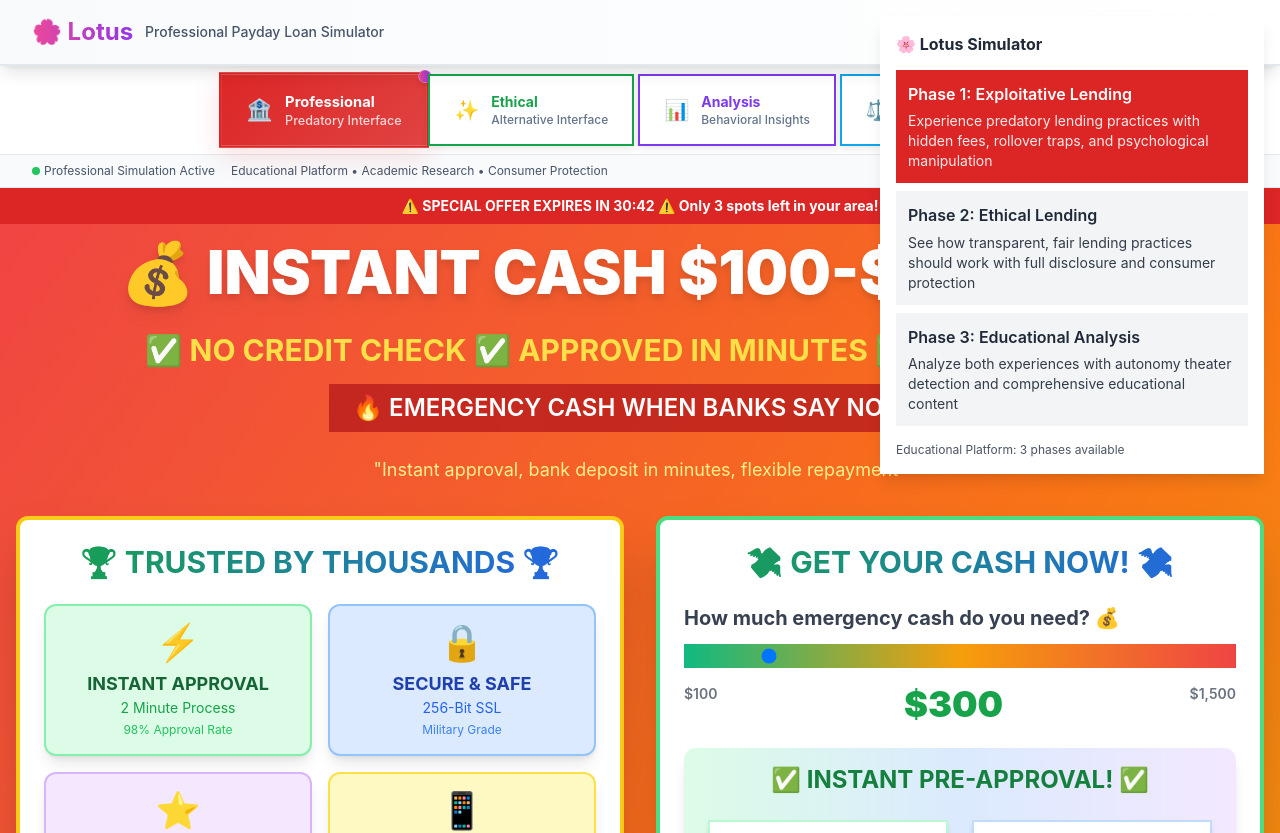
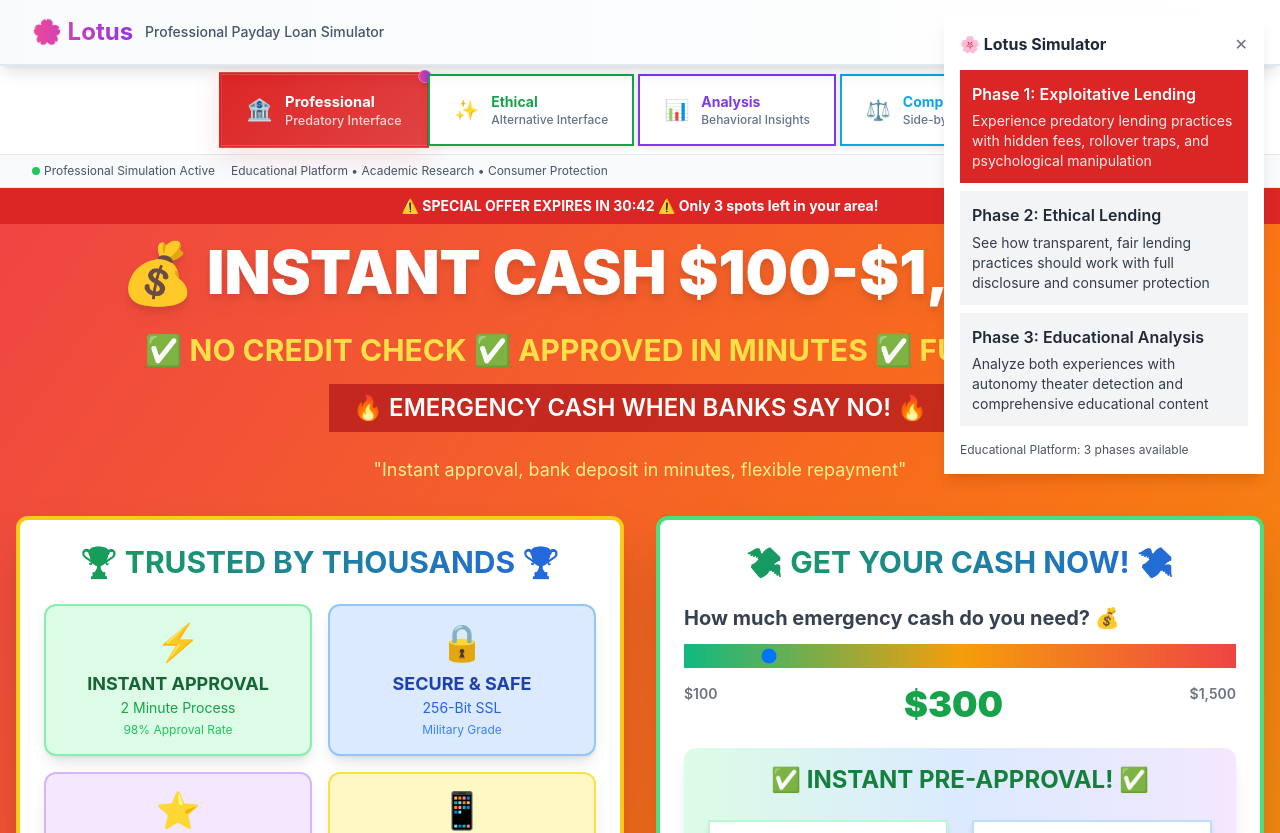
Before and after one commit to Millerd8436/Lotus, a Next.js app: page / in a window 1280 px wide. Shown: the top 833 px of the page. Built offline with nearby package versions, Linux system fonts and the light colour scheme.

Commit message:
feat: add localStorage persistence and collapsible panel for Lotus Simulator

```diff
--- a/app/page.tsx
+++ b/app/page.tsx
@@ -1,9 +1,9 @@
 "use client";
 
-import Phase1ExploitativeWebsite from '@/components/Phase1ExploitativeWebsite';
-import Phase2EthicalWebsite from '@/components/Phase2EthicalWebsite';
-import Phase3EducationalReflection from '@/components/Phase3EducationalReflection';
-import React, { useState } from 'react';
+import Phase1ExploitativeWebsite from "@/components/Phase1ExploitativeWebsite";
+import Phase2EthicalWebsite from "@/components/Phase2EthicalWebsite";
+import Phase3EducationalReflection from "@/components/Phase3EducationalReflection";
+import React, { useEffect, useState } from "react";
 
 /**
  * Main Lotus Payday Loan Simulator Application
@@ -14,37 +14,76 @@ import React, { useState } from 'react';
  * - Phase 3: Educational reflection and autonomy theater analysis
  */
 
-type Phase = 'phase1' | 'phase2' | 'phase3';
+type Phase = "phase1" | "phase2" | "phase3";
 
 const LotusSimulator: React.FC = () => {
-  const [currentPhase, setCurrentPhase] = useState<Phase>('phase1');
+  const [currentPhase, setCurrentPhase] = useState<Phase>("phase1");
+  const [showPanel, setShowPanel] = useState<boolean>(true);
+
+  // Load preferences from localStorage on mount
+  useEffect(() => {
+    if (typeof window === "undefined") return;
+    const storedPhase = localStorage.getItem(
+      "lotus-current-phase"
+    ) as Phase | null;
+    const storedShow = localStorage.getItem("lotus-show-panel");
+    if (storedPhase && ["phase1", "phase2", "phase3"].includes(storedPhase)) {
+      setCurrentPhase(storedPhase);
+    }
+    if (storedShow === "false") {
+      setShowPanel(false);
+    }
+  }, []);
+
+  // Persist phase selection
+  useEffect(() => {
+    if (typeof window === "undefined") return;
+    localStorage.setItem("lotus-current-phase", currentPhase);
+  }, [currentPhase]);
+
+  // Persist panel visibility
+  useEffect(() => {
+    if (typeof window === "undefined") return;
+    localStorage.setItem("lotus-show-panel", showPanel.toString());
+  }, [showPanel]);
 
   const phaseDescriptions = {
     phase1: {
       title: "Phase 1: Exploitative Lending",
-      description: "Experience predatory lending practices with hidden fees, rollover traps, and psychological manipulation",
+      description:
+        "Experience predatory lending practices with hidden fees, rollover traps, and psychological manipulation",
       color: "bg-red-600",
-      hoverColor: "hover:bg-red-700"
+      hoverColor: "hover:bg-red-700",
     },
     phase2: {
       title: "Phase 2: Ethical Lending",
-      description: "See how transparent, fair lending practices should work with full disclosure and consumer protection",
+      description:
+        "See how transparent, fair lending practices should work with full disclosure and consumer protection",
       color: "bg-green-600",
-      hoverColor: "hover:bg-green-700"
+      hoverColor: "hover:bg-green-700",
     },
     phase3: {
       title: "Phase 3: Educational Analysis",
-      description: "Analyze both experiences with autonomy theater detection and comprehensive educational content",
+      description:
+        "Analyze both experiences with autonomy theater detection and comprehensive educational content",
       color: "bg-purple-600",
-      hoverColor: "hover:bg-purple-700"
-    }
+      hoverColor: "hover:bg-purple-700",
+    },
   };
 
-
-
-  const renderPhaseSelector = () => (
-    <div className="fixed top-4 right-4 z-50 bg-white rounded-lg shadow-lg p-4 max-w-sm">
-      <h3 className="font-bold text-gray-800 mb-3">🌸 Lotus Simulator</h3>
+  const renderPhaseSelector = () =>
+    showPanel ? (
+      <div className="fixed top-4 right-4 z-50 bg-white rounded-lg shadow-lg p-4 w-80 max-w-full md:max-w-sm">
+        <div className="flex items-center justify-between mb-3">
+          <h3 className="font-bold text-gray-800">🌸 Lotus Simulator</h3>
+          <button
+            aria-label="Close panel"
+            onClick={() => setShowPanel(false)}
+            className="text-gray-500 hover:text-gray-700"
+          >
+            ✕
+          </button>
+        </div>
         <div className="space-y-2">
           {Object.entries(phaseDescriptions).map(([phase, info]) => (
             <button
@@ -53,35 +92,37 @@ const LotusSimulator: React.FC = () => {
               className={`w-full text-left p-3 rounded-lg transition-all duration-200 ${
                 currentPhase === phase
                   ? `${info.color} text-white`
-                : 'bg-gray-100 hover:bg-gray-200 text-gray-800'
+                  : "bg-gray-100 hover:bg-gray-200 text-gray-800"
               }`}
             >
               <div className="flex items-center justify-between">
-              <div className="flex items-center space-x-2">
                 <span className="font-semibold">{info.title}</span>
-
               </div>
-            </div>
-            <div className="text-sm opacity-90 mt-1">
-              {info.description}
-            </div>
+              <div className="text-sm opacity-90 mt-1">{info.description}</div>
             </button>
           ))}
         </div>
-
         <div className="mt-4 text-xs text-gray-600">
           Educational Platform: 3 phases available
         </div>
       </div>
+    ) : (
+      <button
+        onClick={() => setShowPanel(true)}
+        className="fixed bottom-4 right-4 z-50 bg-purple-600 hover:bg-purple-700 text-white p-4 rounded-full shadow-lg"
+        aria-label="Open simulator panel"
+      >
+        🌸
+      </button>
     );
 
   const renderCurrentPhase = () => {
     switch (currentPhase) {
-      case 'phase1':
+      case "phase1":
         return <Phase1ExploitativeWebsite />;
-      case 'phase2':
+      case "phase2":
         return <Phase2EthicalWebsite />;
-      case 'phase3':
+      case "phase3":
         return <Phase3EducationalReflection />;
       default:
         return <Phase1ExploitativeWebsite />;
```
Lines whose indentation alone changed are shown as unchanged.
